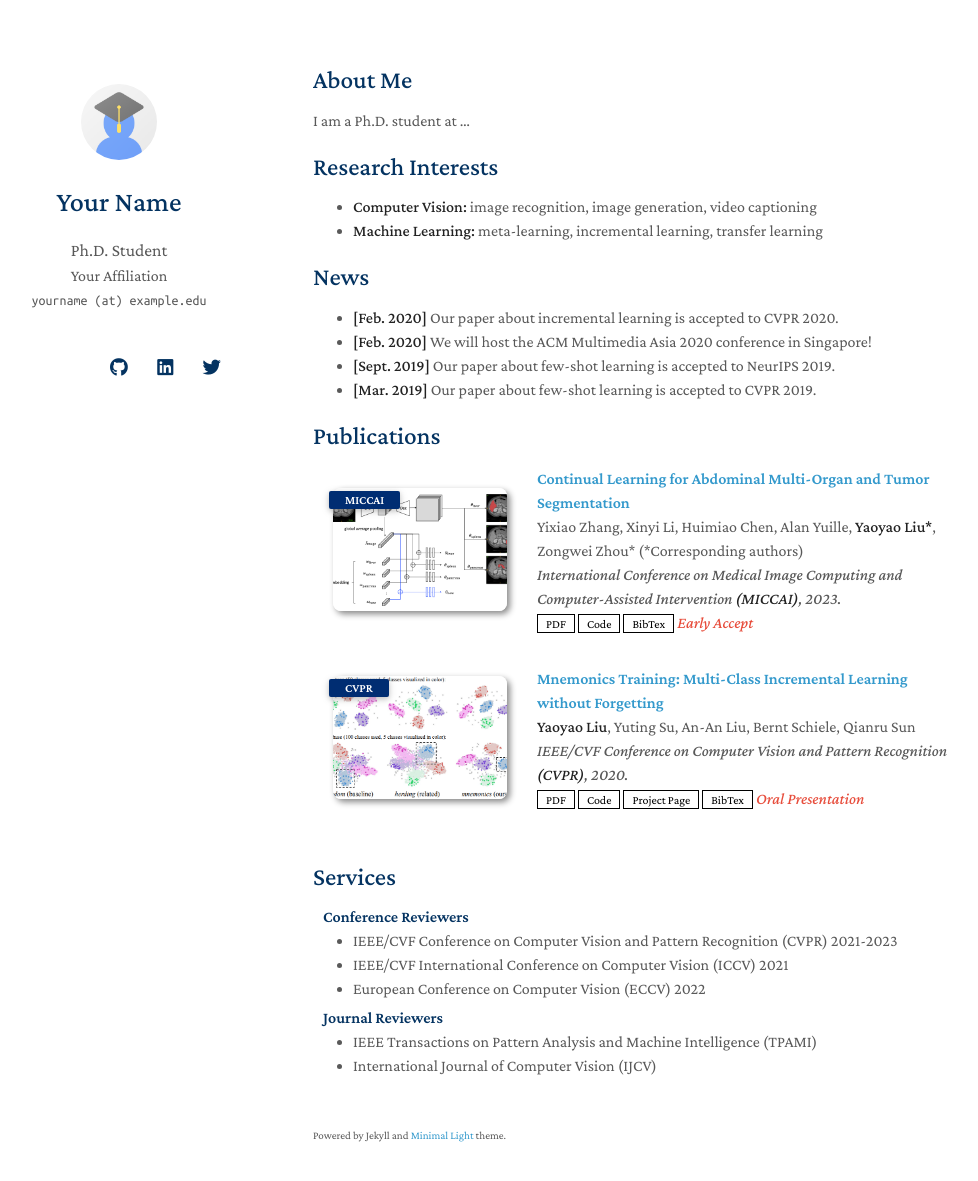
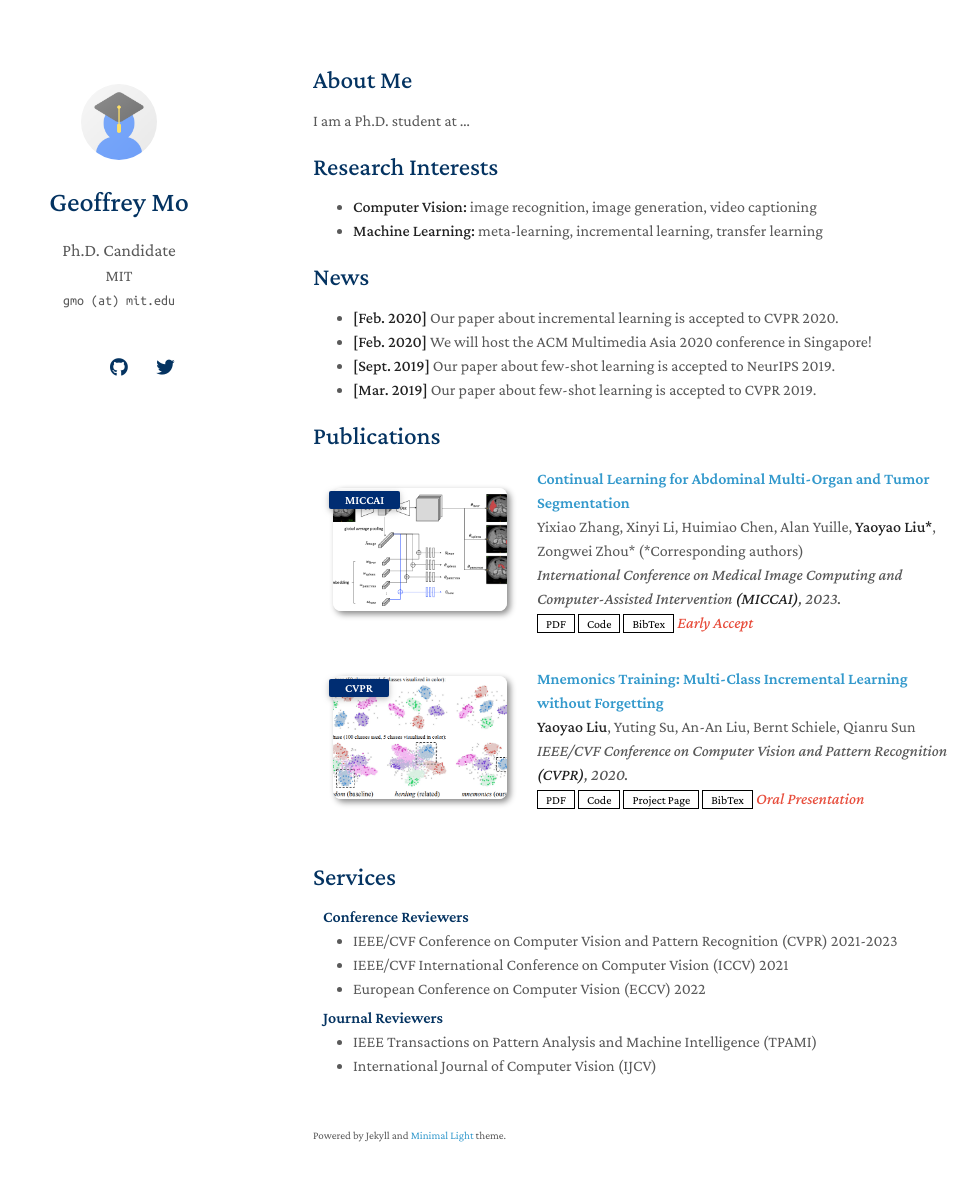
Before and after one commit to geoffreymo/geoffreymo.github.io, a Jekyll site: the page built from index.md, in a window 1280 px wide and 1216 px high. Shown: the top 1181 px of the window, without its empty margins (157-1135 px from the left). Built offline with Jekyll 4.4.1, drawn with Linux system fonts in a browser that asks for light colours; nearby versions of some CDN libraries; a style sheet for code colours, icons or effects is not loaded; our own code applies the rules of GitHub Pages for plain Markdown files.

Commit message:
Update _config.yml

```diff
--- a/_config.yml
+++ b/_config.yml
@@ -1,8 +1,8 @@
 # Basic Information
-title: Your Name
-position: Ph.D. Student
-affiliation: Your Affiliation
-email: yourname (at) example.edu
+title: Geoffrey Mo
+position: Ph.D. Candidate
+affiliation: MIT
+email: gmo (at) mit.edu
 
 # Search Engine Optimization (SEO)
 # The following information is used to improve the website traffic from search engines, e.g., Google.
@@ -12,11 +12,9 @@ canonical: https://minimal-light-theme.yliu.me/
 
 # Links
 # If you don't need one of them, you may delete the corresponding line.
-google_scholar: https://scholar.google.com/
-cv_link: assets/files/curriculum_vitae.pdf
-github_link: https://github.com/
-linkedin: https://www.linkedin.com/
-twitter: https://twitter.com/
+google_scholar: https://scholar.google.com/citations?user=_BCyG74AAAAJ
+github_link: https://github.com/geoffreymo
+twitter: https://twitter.com/gmo_omg
 
 # Images (e.g., your profile picture and your website's favicon)
 # "favicon" and "favicon_dark" are used for the light and dark modes, respectively.
@@ -38,7 +36,7 @@ font: "Serif" # or "Sans Serif"
 
 # Google Analytics ID
 # Please remove this if you don't use Google Analytics
-google_analytics: UA-111540567-4
+# google_analytics: UA-111540567-4
 
 # Use this project as a remote theme for GitHub Pages
 # See the guide here: https://docs.github.com/en/pages/setting-up-a-github-pages-site-with-jekyll/adding-a-theme-to-your-github-pages-site-using-jekyll
```
